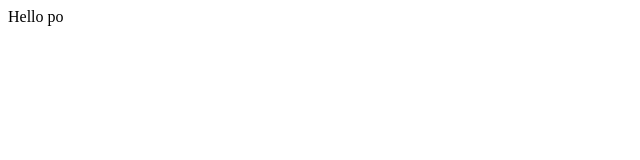
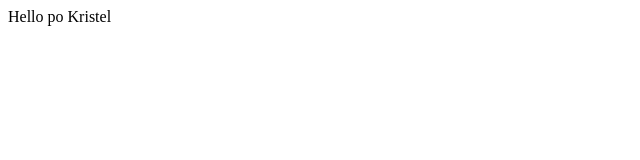
Before and after one commit to tyel/Final, a plain HTML site: page index.html in a window 1280 px wide. Shown: the full height of the page, 0-640 px from the left. Drawn offline with Linux system fonts and the light colour scheme.

Commit message:
added name

```diff
--- a/index.html
+++ b/index.html
@@ -7,5 +7,6 @@
 </head>
 <body>
     Hello po
+    Kristel
 </body>
 </html>
```
